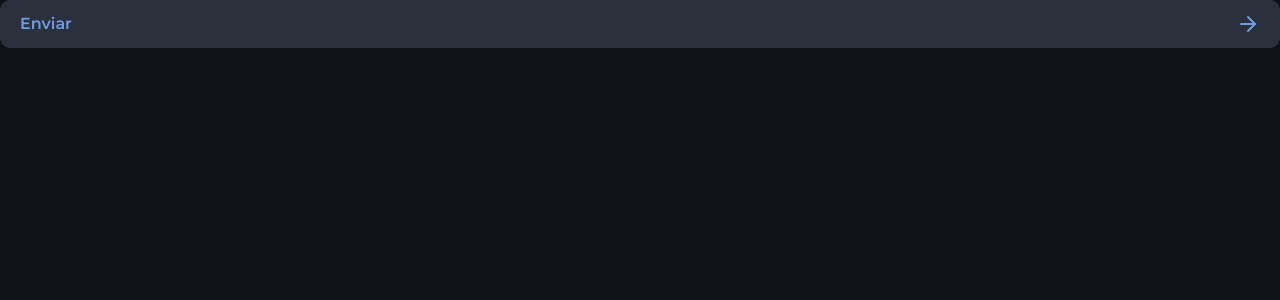
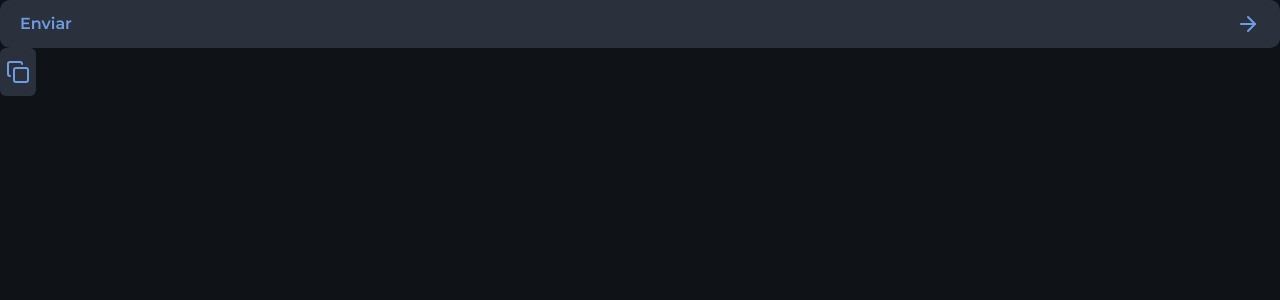
Before and after one commit to oalvesxp/nlw_connect_react, a Next.js app in the folder web/: page / in a window 1280 px wide. Shown: the top 300 px of the page. Built offline with nearby package versions, Linux system fonts and the light colour scheme.

Commit message:
feat: add component icon-button

```diff
--- /dev/null
+++ b/web/src/app/components/icon-button.tsx
@@ -0,0 +1,26 @@
+import { ReactNode } from "react"
+
+interface IconButtonProps {
+  children: ReactNode
+}
+
+export function IconButton(props: IconButtonProps){
+  return (
+    <button
+      type='button'
+      className="
+        p-1.5
+        h-12
+        bg-gray-500
+        text-blue
+        rounded-md
+        cursor-pointer
+        hover:bg-blue
+        hover:text-gray-900
+        transition-colors
+        duration-300
+      ">
+      {props.children}
+    </button>
+  )
+}
--- a/web/src/app/page.tsx
+++ b/web/src/app/page.tsx
@@ -1,5 +1,6 @@
-import { ArrowRight } from 'lucide-react'
+import { ArrowRight, Copy } from 'lucide-react'
 import { Button } from "./components/button";
+import { IconButton } from './components/icon-button';
 
 export default function Home() {
   return (
@@ -8,6 +9,10 @@
         Enviar
         <ArrowRight />
       </Button>
+
+      <IconButton>
+        <Copy />
+      </IconButton>
     </main>
   );
 }
```
